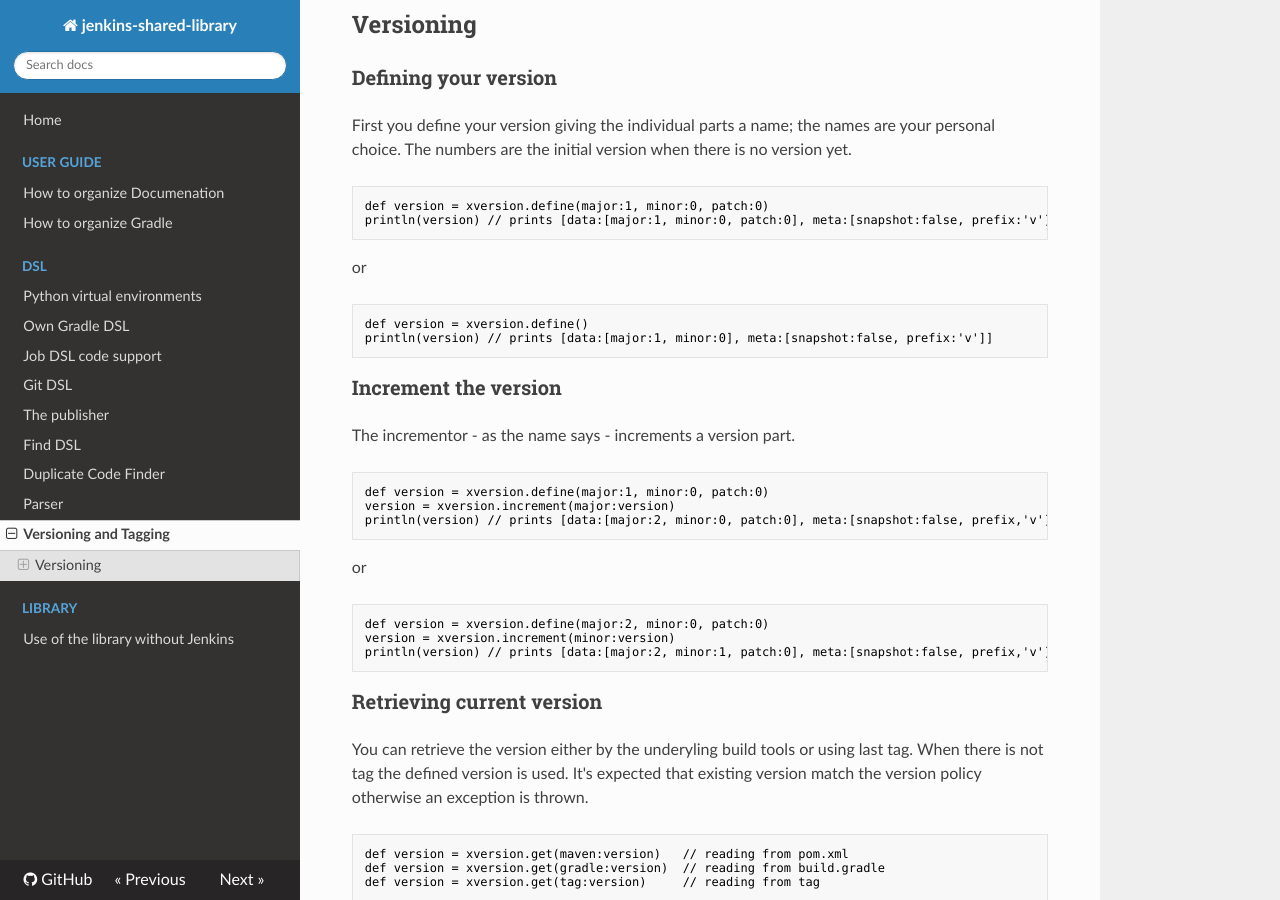
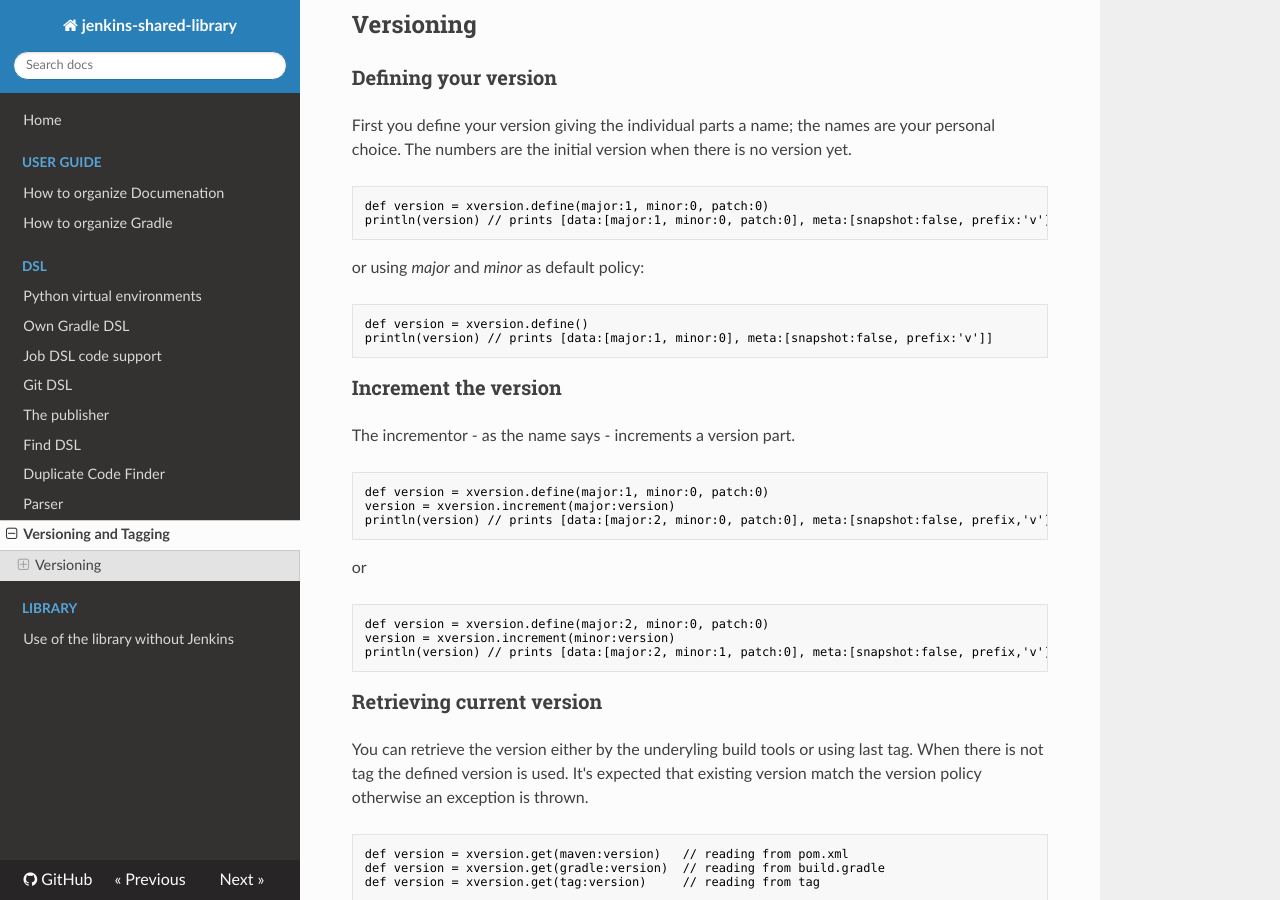
Before and after one commit to Nachtfeuer/jenkins-shared-library, an MkDocs documentation site: the page built from docs/xversion.md, in a window 1280 px wide and 900 px high, scrolled down 344 px. Built offline with MkDocs 1.6.1, drawn with Linux system fonts in a browser that asks for light colours; nearby versions of some CDN libraries.

Commit message:
documentation updated

````diff
--- a/docs/xversion.md
+++ b/docs/xversion.md
@@ -15,7 +15,7 @@ def version = xversion.define(major:1, minor:0, patch:0)
 println(version) // prints [data:[major:1, minor:0, patch:0], meta:[snapshot:false, prefix:'v']]
 ```
 
-or
+or using *major* and *minor* as default policy:
 
 ```groovy
 def version = xversion.define()
````
